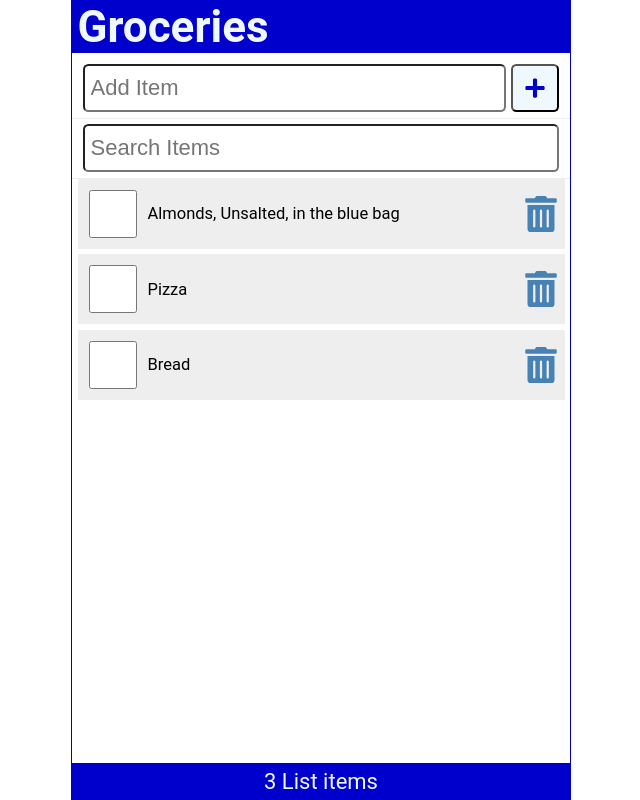
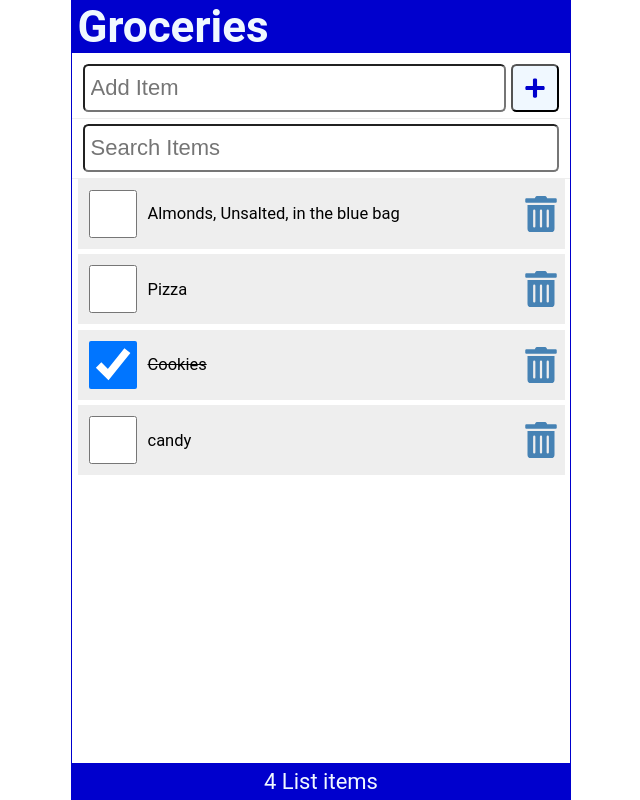
Before and after one commit to Ajay9407898020/React-tuts-dev, a React (Create React App) app: page / in a window 1280 px wide. Shown: the whole page, without its empty margins (319-959 px from the left). Built offline with nearby package versions, Linux system fonts and the light colour scheme; data requests are answered from the project's data file; the HTML template or start-up script is replaced by a standard one.

Commit message:
CRUD operations

```diff
--- a/data/db.json
+++ b/data/db.json
@@ -11,9 +11,14 @@
       "item": "Pizza"
     },
     {
-            "id": 3,
+      "id": 4,
+      "checked": true,
+      "item": "Cookies"
+    },
+    {
+      "id": 5,
       "checked": false,
-            "item": "Bread"
+      "item": " candy"
     }
   ]
 }
--- a/src/App.js
+++ b/src/App.js
@@ -4,6 +4,7 @@
 import Footer from "./Footer";
 import AddItem from "./AddItem";
 import SearchItem from "./SearchItem";
+import apiRequest from "./apiRequest";
 
 function App() {
   const API_URL = "http://localhost:3500/items";
@@ -33,7 +34,7 @@
     }, 2000)
   }, []);
 
-  const addItem = (item) => {
+  const addItem = async (item) => {
     const id = items.length ? items[items.length - 1].id + 1 : 1;
     const myNewItem = {
       id: id,
@@ -42,17 +43,43 @@
     };
     const listItem = [...items, myNewItem];
     setItems(listItem);
+    const postOptions = {
+      method: 'POST',
+      headers: {
+        'Content-Type': 'application/json'
+      },
+      body: JSON.stringify(myNewItem)
+    }
+    const result = await apiRequest(API_URL, postOptions);
+    if(result) setFetchError(result);
   };
-  const handleCheck = (id) => {
+  const handleCheck = async (id) => {
     const listItems = items.map((item) =>
       item.id === id ? { ...item, checked: !item.checked } : item
     );
     setItems(listItems);
+    const myItem = listItems.filter((item) => item.id ===id);
+    const updateOptions = {
+      method: 'PATCH',
+      headers: {
+        'Content-Type': 'application/json'
+      },
+      body: JSON.stringify({ checked: myItem[0].checked })
+    }
+    const reqUrl = `${API_URL}/${id}`;
+    const result = await apiRequest(reqUrl, updateOptions);
+    if(result) setFetchError(result);
   };
 
-  const handleDelete = (id) => {
+  const handleDelete = async (id) => {
     const listItems = items.filter((item) => item.id !== id);
     setItems(listItems);
+    const deleteOptions = {
+      method: 'DELETE',
+    }
+    const reqUrl = `${API_URL}/${id}`;
+    const result = await apiRequest(reqUrl, deleteOptions);
+    if(result) setFetchError(result);
   };
 
   const handleSubmit = (e) => {
--- /dev/null
+++ b/src/apiRequest.js
@@ -0,0 +1,12 @@
+const apiRequest = async (url = '', optionObj = null, errMsg=null) => {
+    try{
+        const response = await fetch(url, optionObj);
+        if(!response.ok) throw Error('Please reload the app');
+    }catch(err) {
+        errMsg = err.message;
+    } finally {
+        return errMsg;
+    }
+}
+
+export default apiRequest
```
Lines whose indentation alone changed are shown as unchanged.
